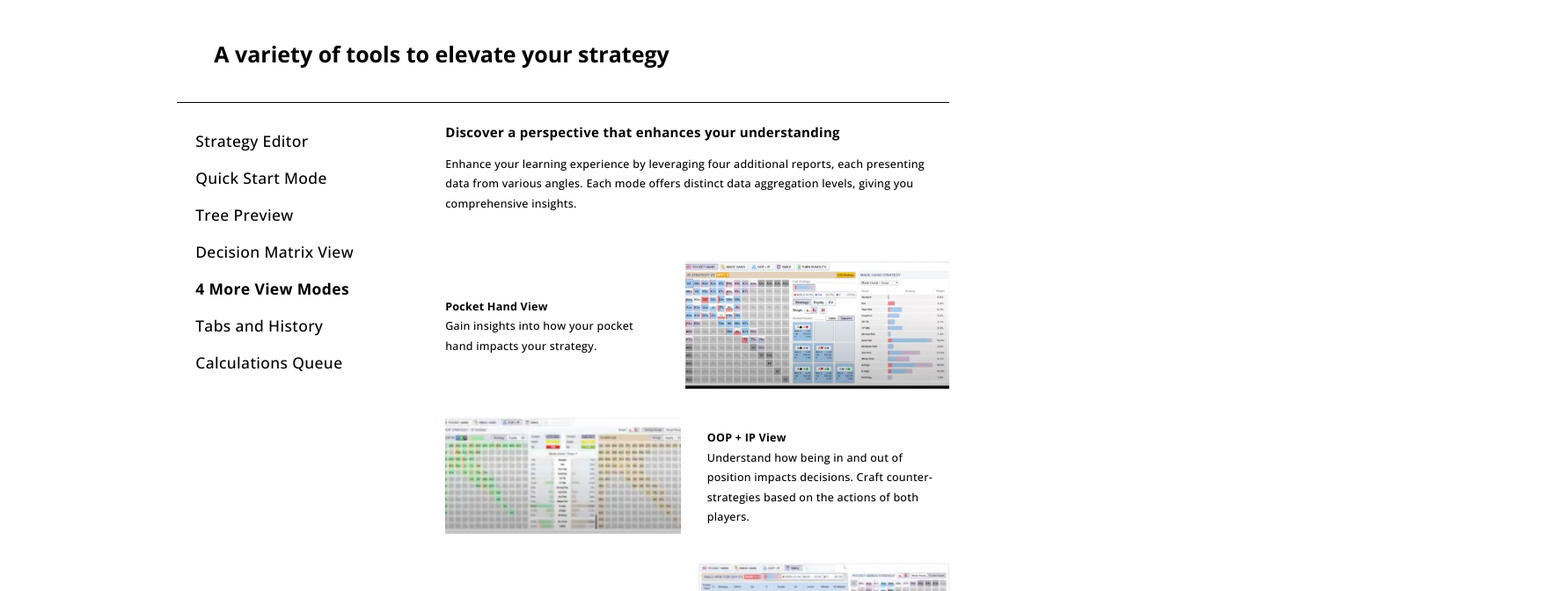
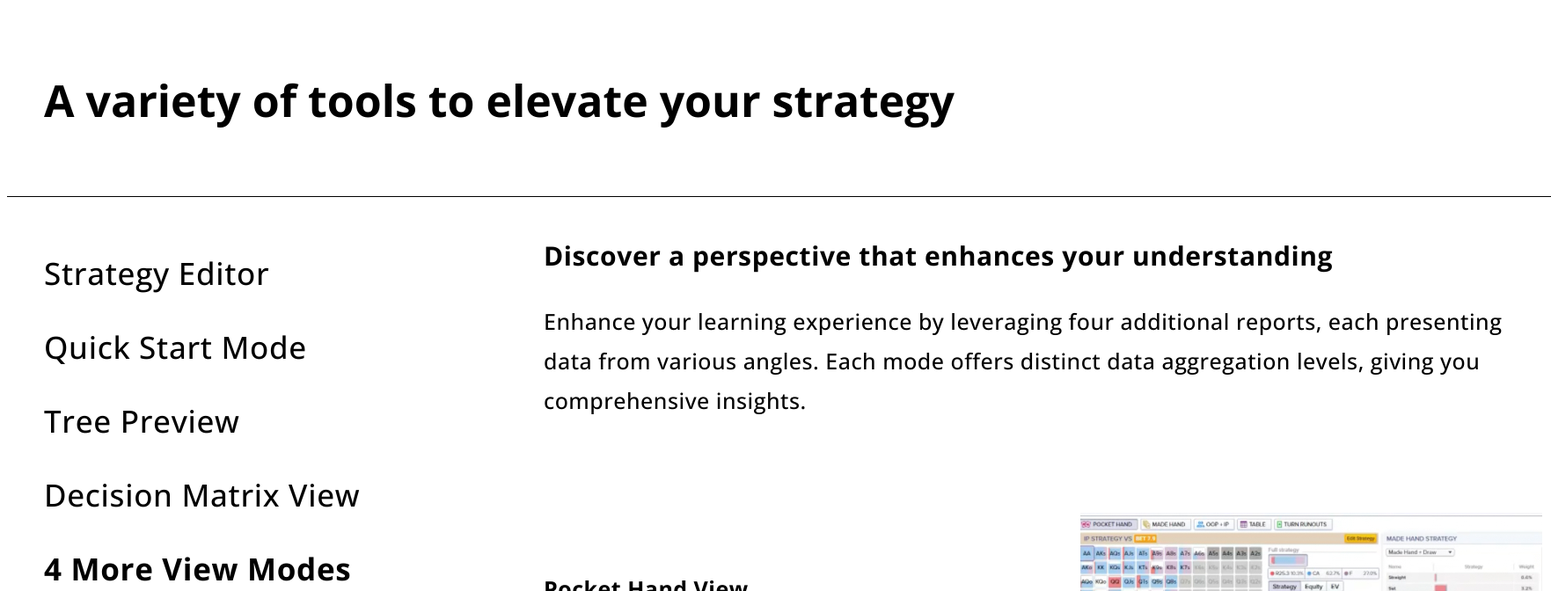
Before and after one commit to diewinner/flopizer, a React (Create React App) app: page /submainfive in a window 1280 px wide. Shown: the top 672 px of the page at 88% size, 1763 px wide, since content can reach past the window. Built offline with nearby package versions, Linux system fonts and the light colour scheme.

Commit message:
fix styles

```diff
--- a/src/assets/styles/index.scss
+++ b/src/assets/styles/index.scss
@@ -1,4 +1,4 @@
-$k:0.5;
+$k:1;
 
 #root {
   margin: 0;
```
